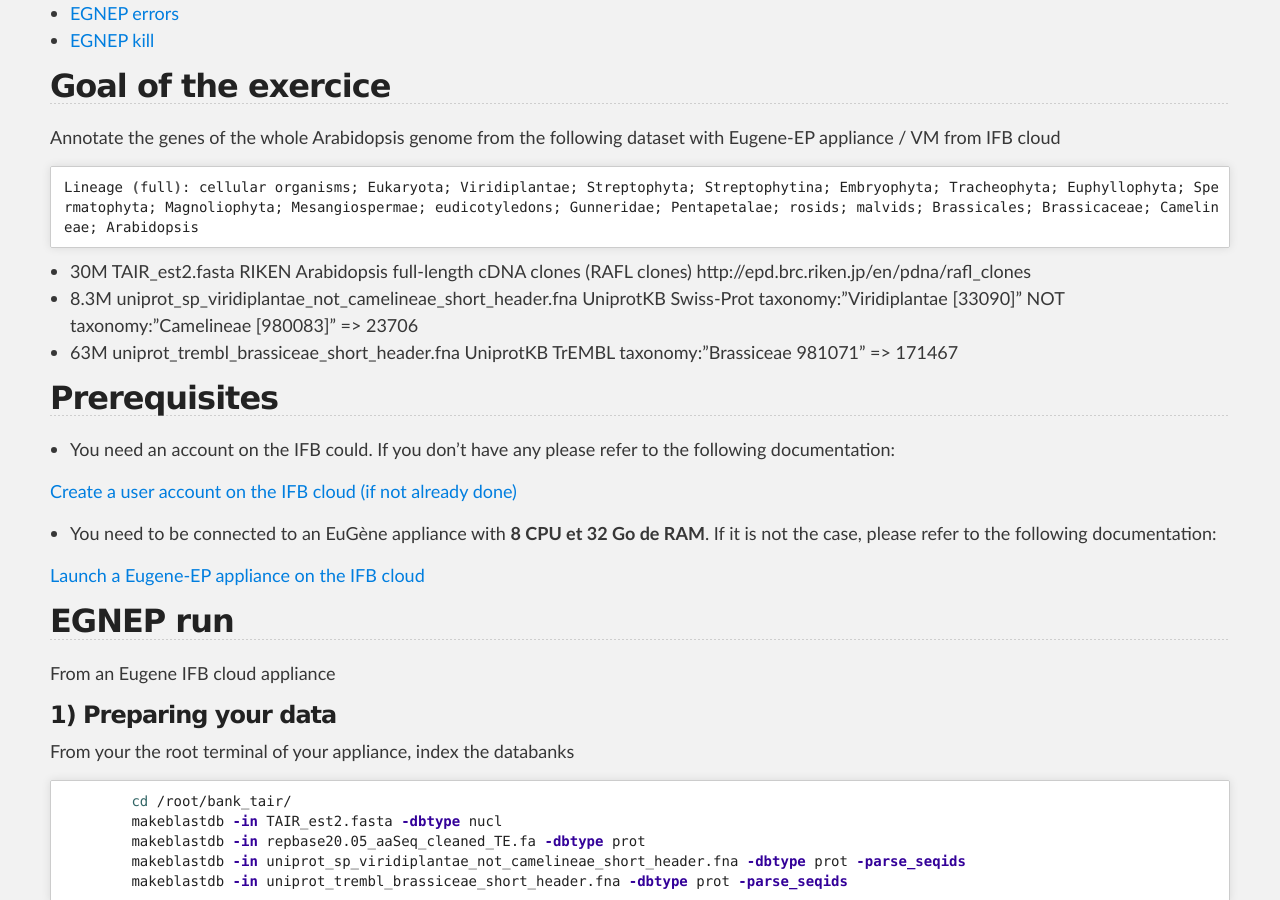
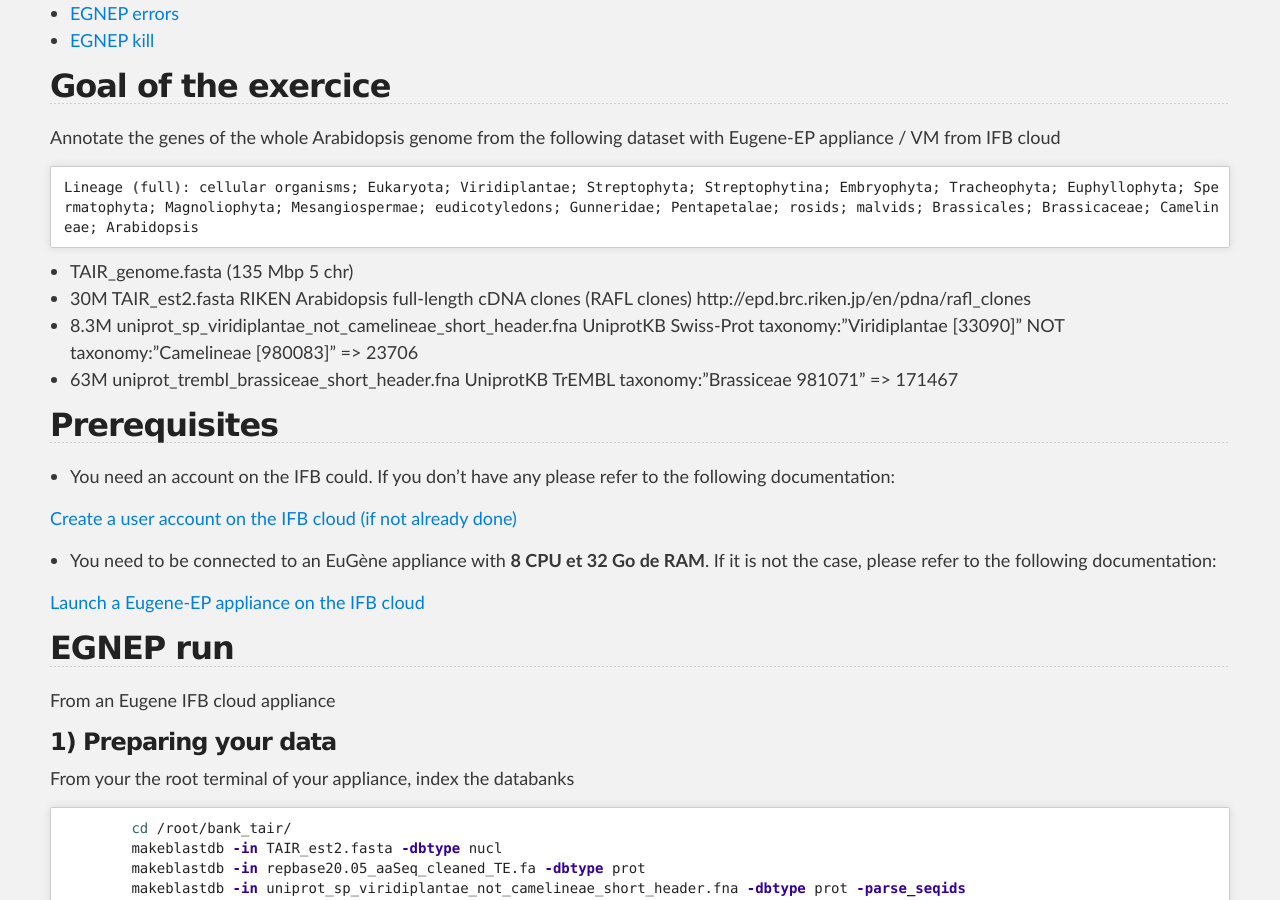
Before and after one commit to SouthGreenPlatform/trainings, a Jekyll site: the page built from _pages/annotation/Eugene/exercice_eugene_appliance.md, in a window 1280 px wide and 900 px high, scrolled down 356 px. Built offline with Jekyll 4.4.1, drawn with Linux system fonts in a browser that asks for light colours; nearby versions of some CDN libraries.

Commit message:
Update exercice_eugene_appliance.md

```diff
--- a/_pages/annotation/Eugene/exercice_eugene_appliance.md
+++ b/_pages/annotation/Eugene/exercice_eugene_appliance.md
@@ -25,7 +25,7 @@
 {% highlight bash %}
 Lineage (full): cellular organisms; Eukaryota; Viridiplantae; Streptophyta; Streptophytina; Embryophyta; Tracheophyta; Euphyllophyta; Spermatophyta; Magnoliophyta; Mesangiospermae; eudicotyledons; Gunneridae; Pentapetalae; rosids; malvids; Brassicales; Brassicaceae; Camelineae; Arabidopsis
 {% endhighlight %}
-
+- TAIR_genome.fasta (135 Mbp 5 chr)
 - 30M TAIR_est2.fasta
 RIKEN Arabidopsis full-length cDNA clones (RAFL clones) http://epd.brc.riken.jp/en/pdna/rafl_clones
 - 8.3M uniprot_sp_viridiplantae_not_camelineae_short_header.fna
```
